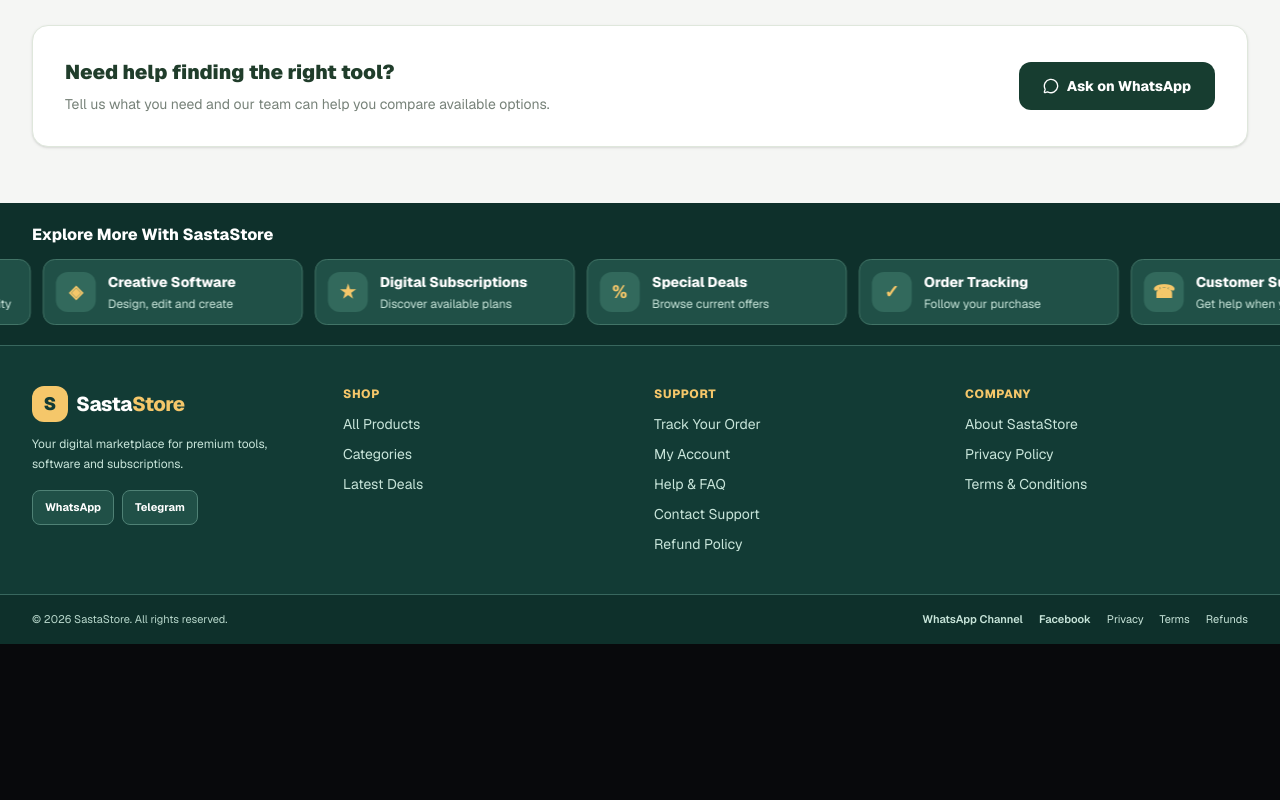
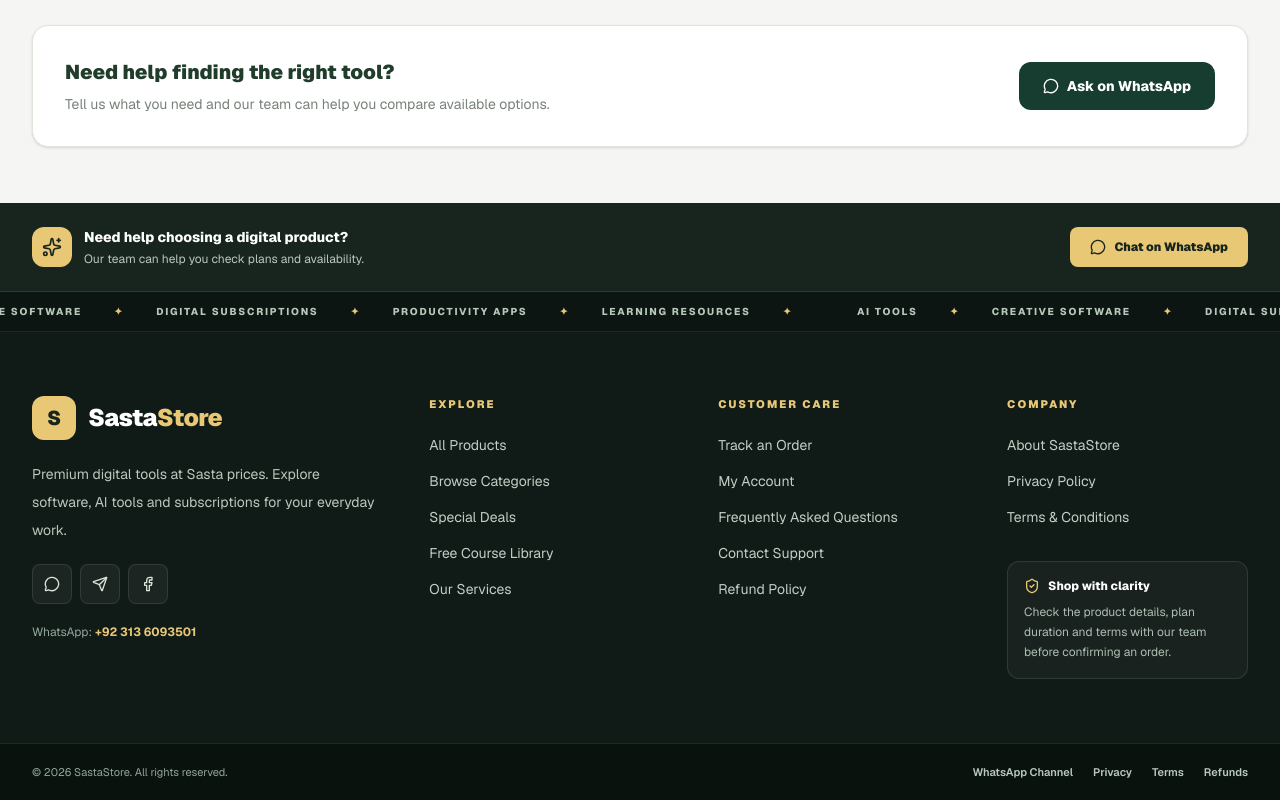
Before and after one commit to scottburchill51-beep/sastastore0, a Next.js app: page / in a window 1280 px wide. Shown: the part 3236-4036 px from the top of the page. Before the commit the page ends 3880 px from the top, so only its background shows below. Built offline with nearby package versions, Linux system fonts and the light colour scheme; no server answers; the database is empty.

Commit message:
Redesign footer with charcoal palette, clearer link columns and animated service ticker

```diff
--- a/src/components/layout/Footer.tsx
+++ b/src/components/layout/Footer.tsx
@@ -1,331 +1,112 @@
-
 import Link from "next/link";
+import { ArrowUpRight, Facebook, MessageCircle, Send, ShieldCheck, Sparkles } from "lucide-react";
 
 import { Container } from "@/components/ui/Container";
+import { siteConfig } from "@/config/site";
 import { createWhatsAppUrl } from "@/lib/whatsapp";
 
 const shopLinks = [
   { label: "All Products", href: "/products" },
-  { label: "Categories", href: "/categories" },
-  { label: "Latest Deals", href: "/deals" },
+  { label: "Browse Categories", href: "/categories" },
+  { label: "Special Deals", href: "/deals" },
+  { label: "Free Course Library", href: "/courses" },
+  { label: "Our Services", href: "/services" },
 ];
-
-const supportLinks = [
-  { label: "Track Your Order", href: "/track" },
+const helpLinks = [
+  { label: "Track an Order", href: "/track" },
   { label: "My Account", href: "/account" },
-  { label: "Help & FAQ", href: "/faq" },
+  { label: "Frequently Asked Questions", href: "/faq" },
   { label: "Contact Support", href: "/contact" },
   { label: "Refund Policy", href: "/refund-policy" },
 ];
-
 const companyLinks = [
   { label: "About SastaStore", href: "/about" },
   { label: "Privacy Policy", href: "/privacy" },
   { label: "Terms & Conditions", href: "/terms" },
 ];
 
+const whatsappChannelUrl = "https://whatsapp.com/channel/0029Vb7BXu2B4hdMiWIlwY1v";
 const telegramUrl = "https://t.me/Techboyy0";
+const facebookUrl = "https://www.facebook.com/share/1cbKHVxxJi/";
 
-const whatsappChannelUrl =
-  "https://whatsapp.com/channel/0029Vb7BXu2B4hdMiWIlwY1v";
-
-const facebookUrl =
-  "https://www.facebook.com/share/1cbKHVxxJi/";
-
-const highlights = [
-  {
-    title: "AI Tools",
-    subtitle: "Explore AI-powered productivity",
-    symbol: "✦",
-    href: "/categories",
-  },
-  {
-    title: "Creative Software",
-    subtitle: "Design, edit and create",
-    symbol: "◈",
-    href: "/categories",
-  },
-  {
-    title: "Digital Subscriptions",
-    subtitle: "Discover available plans",
-    symbol: "★",
-    href: "/products",
-  },
-  {
-    title: "Special Deals",
-    subtitle: "Browse current offers",
-    symbol: "%",
-    href: "/deals",
-  },
-  {
-    title: "Order Tracking",
-    subtitle: "Follow your purchase",
-    symbol: "✓",
-    href: "/track",
-  },
-  {
-    title: "Customer Support",
-    subtitle: "Get help when you need it",
-    symbol: "☎",
-    href: "/contact",
-  },
-];
-
-type FooterLink = {
-  label: string;
-  href: string;
-};
-
-function FooterLinks({
-  title,
-  links,
-}: {
-  title: string;
-  links: FooterLink[];
-}) {
+function FooterColumn({ title, links }: { title: string; links: { label: string; href: string }[] }) {
   return (
-    <div className="min-w-0">
-      <h3 className="text-xs font-extrabold uppercase tracking-wider text-[#F5C76A]">
-        {title}
-      </h3>
-
-      <nav
-        aria-label={`${title} links`}
-        className="mt-3 flex flex-col gap-2.5"
-      >
-        {links.map((item) => (
-          <Link
-            key={item.href}
-            href={item.href}
-            className="w-fit text-xs leading-5 text-[#C8E5DA] transition hover:text-[#F5C76A] sm:text-sm"
-          >
-            {item.label}
-          </Link>
-        ))}
-      </nav>
+    <div>
+      <h3 className="text-[11px] font-black uppercase tracking-[.18em] text-[#e8c875]">{title}</h3>
+      <ul className="mt-5 space-y-3">
+        {links.map((link) => <li key={link.href}><Link href={link.href} className="group inline-flex items-center gap-1.5 text-sm text-[#c1cec4] transition hover:translate-x-1 hover:text-white">{link.label}<ArrowUpRight className="h-3 w-3 opacity-0 transition group-hover:opacity-100" /></Link></li>)}
+      </ul>
     </div>
   );
 }
 
-function HighlightCard({
-  item,
-}: {
-  item: (typeof highlights)[number];
-}) {
+export function Footer() {
+  const whatsappUrl = createWhatsAppUrl("Hello SastaStore, I need help with a product or order.");
   return (
-    <Link
-      href={item.href}
-      className="group flex w-[205px] shrink-0 items-center gap-3 rounded-xl border border-[#427467] bg-[#205047] p-3 transition-colors hover:border-[#F5C76A] hover:bg-[#2A6054] sm:w-[260px]"
-    >
-      <span className="flex h-10 w-10 shrink-0 items-center justify-center rounded-xl bg-[#32695C] text-lg font-black text-[#F5C76A]">
-        {item.symbol}
-      </span>
+    <footer className="mt-auto overflow-hidden bg-[#101a16] text-white">
+      <div className="border-b border-white/10 bg-[#17251e]">
+        <Container>
+          <div className="flex flex-col items-center justify-between gap-4 py-6 text-center sm:flex-row sm:text-left">
+            <div className="flex items-center gap-3">
+              <span className="flex h-10 w-10 items-center justify-center rounded-xl bg-[#e8c875] text-[#18251c]"><Sparkles className="h-5 w-5" /></span>
+              <div><p className="text-sm font-extrabold">Need help choosing a digital product?</p><p className="mt-1 text-xs text-[#b9c9bd]">Our team can help you check plans and availability.</p></div>
+            </div>
+            <a href={whatsappUrl} target="_blank" rel="noreferrer" className="inline-flex items-center gap-2 rounded-lg bg-[#e8c875] px-5 py-3 text-xs font-black text-[#18251c] transition hover:-translate-y-0.5 hover:bg-[#f4d994]"><MessageCircle className="h-4 w-4" /> Chat on WhatsApp</a>
+          </div>
+        </Container>
+      </div>
 
-      <span className="min-w-0">
-        <span className="block text-xs font-extrabold text-white sm:text-sm">
-          {item.title}
-        </span>
+      <div className="border-b border-white/[.08] bg-[#0c1511] py-3">
+        <div className="sastastore-footer-marquee flex w-max items-center gap-8 whitespace-nowrap text-[10px] font-extrabold uppercase tracking-[.18em] text-[#b8c8bc]">
+          {[0, 1].map((copy) => <div key={copy} aria-hidden={copy === 1} className="flex items-center gap-8 pr-8"><span>AI tools</span><span className="text-[#e8c875]">✦</span><span>Creative software</span><span className="text-[#e8c875]">✦</span><span>Digital subscriptions</span><span className="text-[#e8c875]">✦</span><span>Productivity apps</span><span className="text-[#e8c875]">✦</span><span>Learning resources</span><span className="text-[#e8c875]">✦</span></div>)}
+        </div>
+      </div>
 
-        <span className="mt-1 block text-[10px] leading-4 text-[#C8E5DA] sm:text-xs">
-          {item.subtitle}
-        </span>
-      </span>
-    </Link>
-  );
-}
-
-export function Footer() {
-  const whatsappSupportUrl = createWhatsAppUrl(
-    "Hello SastaStore, I need help with my order, payment or subscription.",
-  );
-
-  return (
-    <footer className="mt-auto overflow-hidden bg-[#123B35] text-white">
-      {/* MOVING DIGITAL TOOL HIGHLIGHTS */}
-      <section
-        aria-labelledby="footer-highlights-heading"
-        className="border-b border-[#38675E] bg-[#0E302B] py-5"
-      >
-        <Container>
-          <h2
-            id="footer-highlights-heading"
-            className="mb-3 text-sm font-extrabold text-white sm:text-base"
-          >
-            Explore More With SastaStore
-          </h2>
-        </Container>
-
-        <div className="overflow-hidden">
-          <div className="sastastore-footer-track flex w-max">
-            {[0, 1].map((copy) => (
-              <div
-                key={copy}
-                className="flex shrink-0 gap-3 pr-3"
-                aria-hidden={copy === 1}
-                inert={copy === 1}
-              >
-                {highlights.map((item) => (
-                  <HighlightCard
-                    key={`${copy}-${item.title}`}
-                    item={item}
-                  />
-                ))}
-              </div>
-            ))}
+      <Container>
+        <div className="grid gap-10 py-12 sm:grid-cols-2 lg:grid-cols-[1.45fr_1fr_1fr_1fr] lg:gap-12 lg:py-16">
+          <div>
+            <Link href="/" className="inline-flex items-center gap-3" aria-label="SastaStore homepage">
+              <span className="flex h-11 w-11 items-center justify-center rounded-xl bg-[#e8c875] text-xl font-black text-[#18251c]">S</span>
+              <span className="text-2xl font-black tracking-tight">Sasta<span className="text-[#e8c875]">Store</span></span>
+            </Link>
+            <p className="mt-5 max-w-sm text-sm leading-7 text-[#b9c9bd]">Premium digital tools at Sasta prices. Explore software, AI tools and subscriptions for your everyday work.</p>
+            <div className="mt-5 flex flex-wrap gap-2">
+              <a href={whatsappUrl} target="_blank" rel="noreferrer" aria-label="WhatsApp support" className="flex h-10 w-10 items-center justify-center rounded-lg border border-white/10 bg-white/[.05] text-[#d9e4db] transition hover:border-[#e8c875]/50 hover:bg-[#e8c875] hover:text-[#17251e]"><MessageCircle className="h-4 w-4" /></a>
+              <a href={telegramUrl} target="_blank" rel="noreferrer" aria-label="Telegram" className="flex h-10 w-10 items-center justify-center rounded-lg border border-white/10 bg-white/[.05] text-[#d9e4db] transition hover:border-[#e8c875]/50 hover:bg-[#e8c875] hover:text-[#17251e]"><Send className="h-4 w-4" /></a>
+              <a href={facebookUrl} target="_blank" rel="noreferrer" aria-label="Facebook" className="flex h-10 w-10 items-center justify-center rounded-lg border border-white/10 bg-white/[.05] text-[#d9e4db] transition hover:border-[#e8c875]/50 hover:bg-[#e8c875] hover:text-[#17251e]"><Facebook className="h-4 w-4" /></a>
+            </div>
+            <p className="mt-5 text-xs text-[#93a69a]">WhatsApp: <a className="font-bold text-[#e8c875] hover:text-white" href={whatsappUrl} target="_blank" rel="noreferrer">{siteConfig.whatsapp.display}</a></p>
           </div>
-        </div>
-      </section>
-
-      {/* MAIN FOOTER */}
-      <Container>
-        <div className="grid grid-cols-2 gap-x-5 gap-y-7 py-8 sm:grid-cols-4 sm:gap-7 sm:py-10">
-          {/* BRAND */}
-          <div className="col-span-2 sm:col-span-1">
-            <Link
-              href="/"
-              aria-label="SastaStore homepage"
-              className="inline-flex items-center gap-2"
-            >
-              <span className="flex h-9 w-9 items-center justify-center rounded-xl bg-[#F5C76A] text-lg font-black text-[#123B35]">
-                S
-              </span>
-
-              <span className="text-xl font-extrabold tracking-tight">
-                Sasta
-                <span className="text-[#F5C76A]">
-                  Store
-                </span>
-              </span>
-            </Link>
-
-            <p className="mt-3 max-w-xs text-xs leading-5 text-[#C8E5DA]">
-              Your digital marketplace for premium
-              tools, software and subscriptions.
-            </p>
-
-            <div className="mt-4 flex flex-wrap gap-2">
-              <a
-                href={whatsappSupportUrl}
-                target="_blank"
-                rel="noopener noreferrer"
-                className="inline-flex items-center rounded-lg border border-[#4F8175] bg-[#205047] px-3 py-2 text-[11px] font-bold text-white transition hover:bg-[#2A6258]"
-              >
-                WhatsApp
-              </a>
-
-              <a
-                href={telegramUrl}
-                target="_blank"
-                rel="noopener noreferrer"
-                className="inline-flex items-center rounded-lg border border-[#4F8175] bg-[#205047] px-3 py-2 text-[11px] font-bold text-white transition hover:bg-[#2A6258]"
-              >
-                Telegram
-              </a>
+          <FooterColumn title="Explore" links={shopLinks} />
+          <FooterColumn title="Customer Care" links={helpLinks} />
+          <div>
+            <FooterColumn title="Company" links={companyLinks} />
+            <div className="mt-8 rounded-xl border border-white/10 bg-white/[.04] p-4">
+              <div className="flex items-center gap-2 text-xs font-extrabold text-white"><ShieldCheck className="h-4 w-4 text-[#e8c875]" /> Shop with clarity</div>
+              <p className="mt-2 text-xs leading-5 text-[#aebeb2]">Check the product details, plan duration and terms with our team before confirming an order.</p>
             </div>
           </div>
-
-          <FooterLinks
-            title="Shop"
-            links={shopLinks}
-          />
-
-          <FooterLinks
-            title="Support"
-            links={supportLinks}
-          />
-
-          <FooterLinks
-            title="Company"
-            links={companyLinks}
-          />
         </div>
       </Container>
 
-      {/* SOCIAL AND COPYRIGHT */}
-      <div className="border-t border-[#38675E] bg-[#0E302B]">
+      <div className="border-t border-white/[.09] bg-[#0a120e]">
         <Container>
-          <div className="flex flex-col gap-3 py-4 sm:flex-row sm:items-center sm:justify-between">
-            <p className="text-center text-[11px] text-[#B8D8CC] sm:text-left">
-              © {new Date().getFullYear()} SastaStore.
-              All rights reserved.
-            </p>
-
-            <div className="flex flex-wrap items-center justify-center gap-x-4 gap-y-2">
-              <a
-                href={whatsappChannelUrl}
-                target="_blank"
-                rel="noopener noreferrer"
-                className="text-[11px] font-semibold text-[#C8E5DA] hover:text-[#F5C76A]"
-              >
-                WhatsApp Channel
-              </a>
-
-              <a
-                href={facebookUrl}
-                target="_blank"
-                rel="noopener noreferrer"
-                className="text-[11px] font-semibold text-[#C8E5DA] hover:text-[#F5C76A]"
-              >
-                Facebook
-              </a>
-
-              <Link
-                href="/privacy"
-                className="text-[11px] text-[#C8E5DA] hover:text-[#F5C76A]"
-              >
-                Privacy
-              </Link>
-
-              <Link
-                href="/terms"
-                className="text-[11px] text-[#C8E5DA] hover:text-[#F5C76A]"
-              >
-                Terms
-              </Link>
-
-              <Link
-                href="/refund-policy"
-                className="text-[11px] text-[#C8E5DA] hover:text-[#F5C76A]"
-              >
-                Refunds
-              </Link>
+          <div className="flex flex-col items-center justify-between gap-3 py-5 text-center sm:flex-row sm:text-left">
+            <p className="text-[11px] text-[#93a69a]">© {new Date().getFullYear()} SastaStore. All rights reserved.</p>
+            <div className="flex flex-wrap items-center justify-center gap-x-5 gap-y-2 text-[11px] font-semibold text-[#b9c9bd]">
+              <a href={whatsappChannelUrl} target="_blank" rel="noreferrer" className="hover:text-[#e8c875]">WhatsApp Channel</a>
+              <Link href="/privacy" className="hover:text-[#e8c875]">Privacy</Link>
+              <Link href="/terms" className="hover:text-[#e8c875]">Terms</Link>
+              <Link href="/refund-policy" className="hover:text-[#e8c875]">Refunds</Link>
             </div>
           </div>
         </Container>
       </div>
-
-      {/* CONTINUOUS MOVING HIGHLIGHTS */}
       <style>{`
-        @keyframes sastastore-footer-scroll {
-          from {
-            transform: translateX(0);
-          }
-
-          to {
-            transform: translateX(-50%);
-          }
-        }
-
-        .sastastore-footer-track {
-          animation: sastastore-footer-scroll
-            45s linear infinite;
-          will-change: transform;
-        }
-
-        .sastastore-footer-track:hover,
-        .sastastore-footer-track:focus-within {
-          animation-play-state: paused;
-        }
-
-        @media (prefers-reduced-motion: reduce) {
-          .sastastore-footer-track {
-            animation: none;
-          }
-
-          .sastastore-footer-track > div:last-child {
-            display: none;
-          }
-        }
+        @keyframes sastastore-footer-marquee { from { transform: translateX(0); } to { transform: translateX(-50%); } }
+        .sastastore-footer-marquee { animation: sastastore-footer-marquee 34s linear infinite; }
+        .sastastore-footer-marquee:hover { animation-play-state: paused; }
+        @media (prefers-reduced-motion: reduce) { .sastastore-footer-marquee { animation: none; } }
       `}</style>
     </footer>
   );
```
